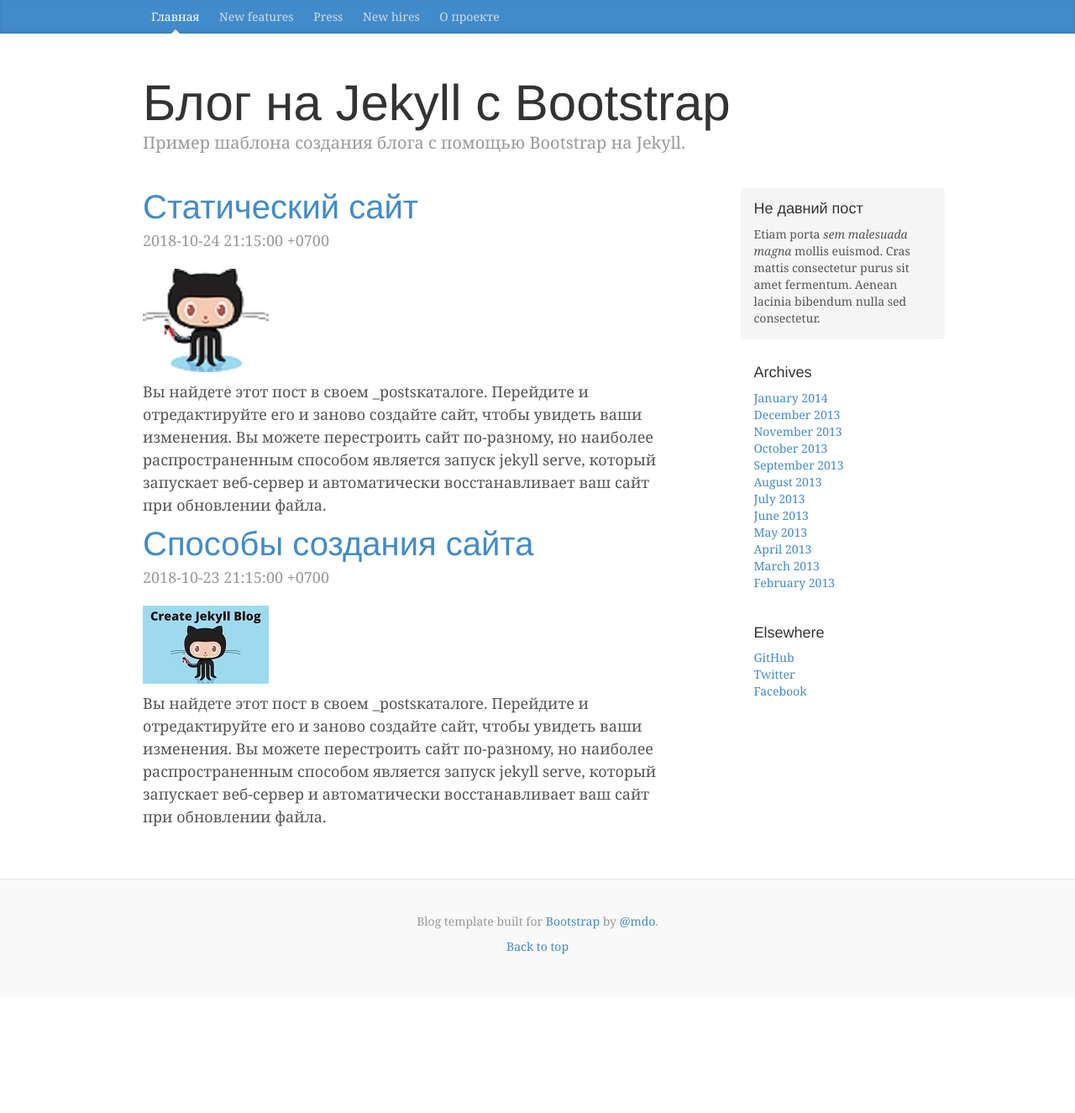
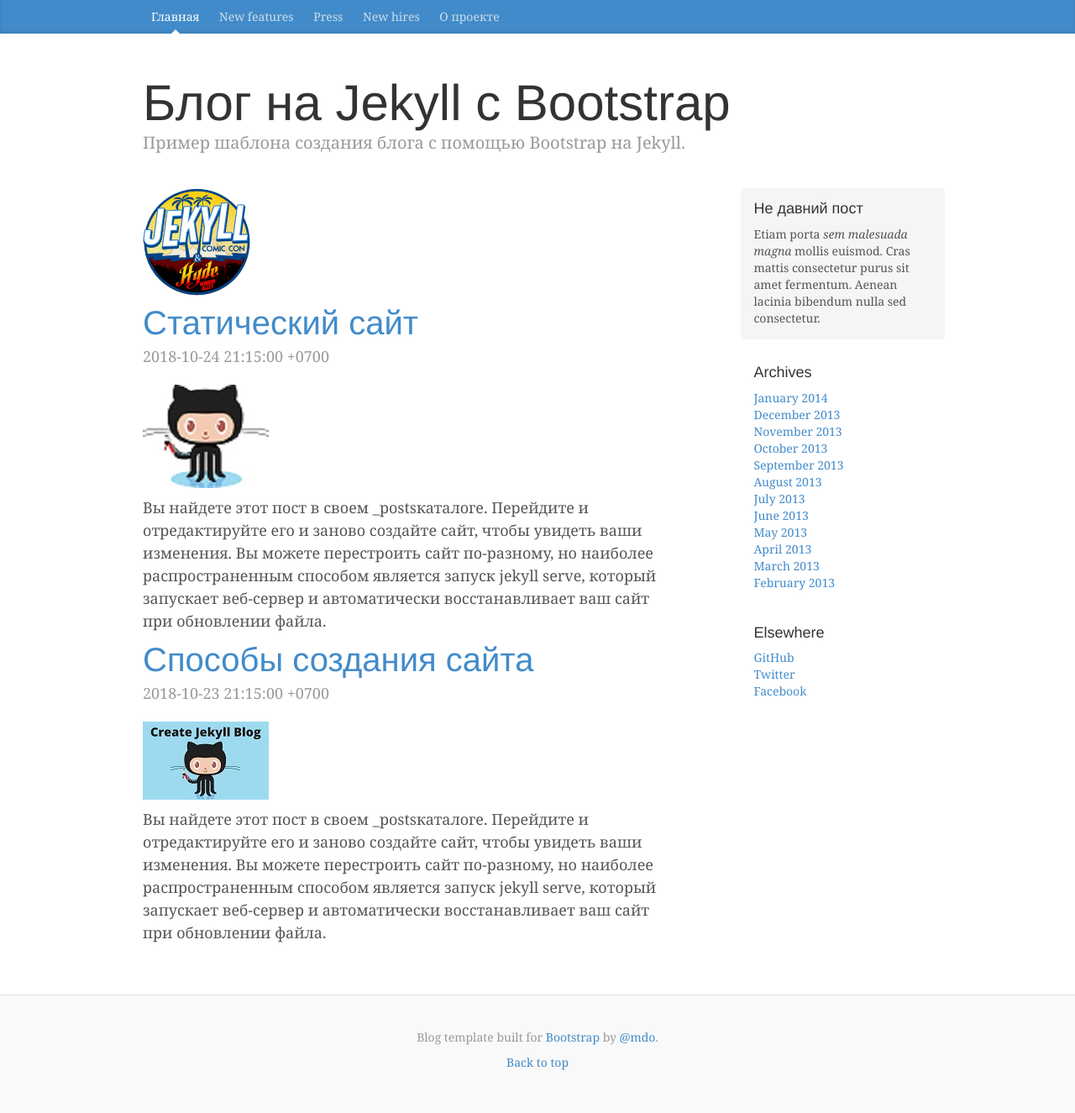
Before and after one commit to anatoliy017/anatoliy017.github.io, a Jekyll site: the page built from index.md, in a window 1280 px wide. Shown: the whole page at 84% size. Built offline with Jekyll 4.4.1, drawn with Linux system fonts in a browser that asks for light colours; comment, search, counter and statistics services are not loaded; before the commit the page ends 1187 px from its top, so only the background shows below that.

Commit message:
Updated Index

```diff
--- a/index.md
+++ b/index.md
@@ -2,6 +2,8 @@
 title: Главная
 layout: default
 ---
+
+![images.png](/uploads/images.png)
 
 {% for post in site.categories.jekyll %}
 
```
